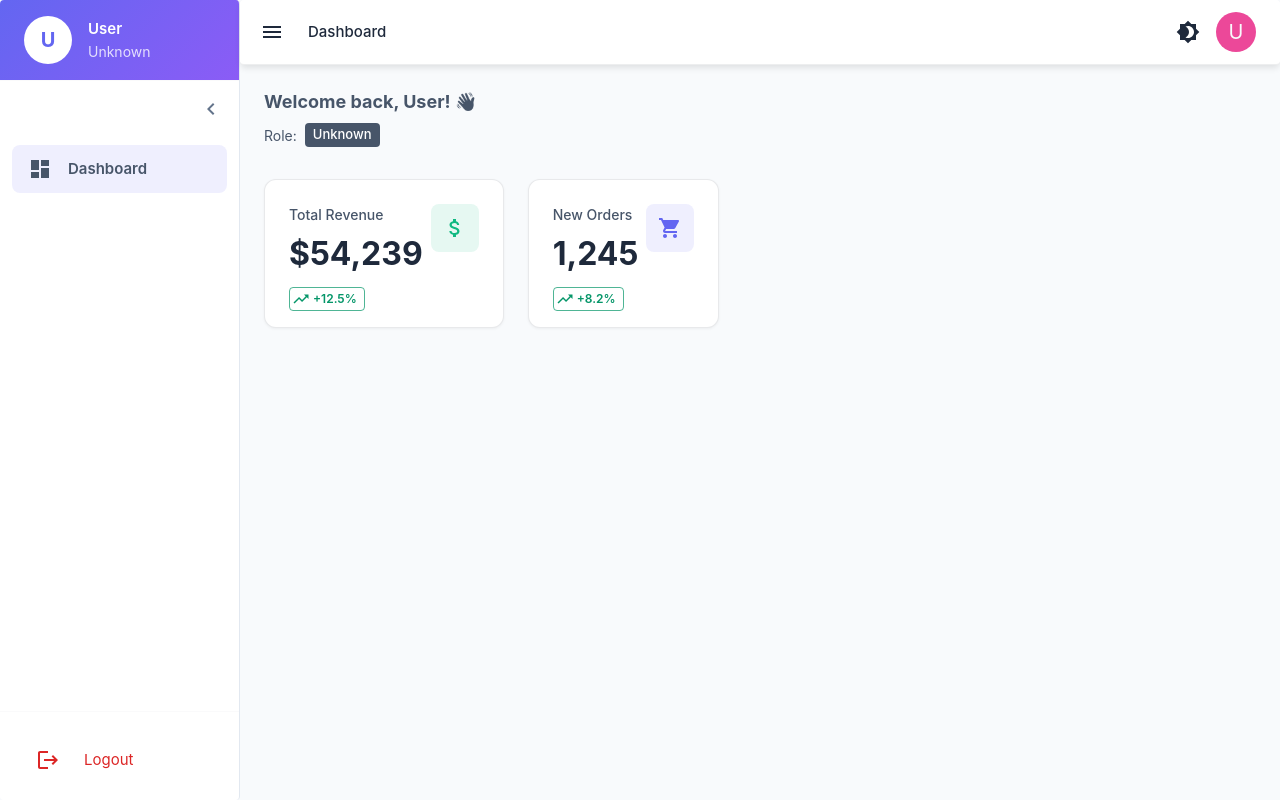
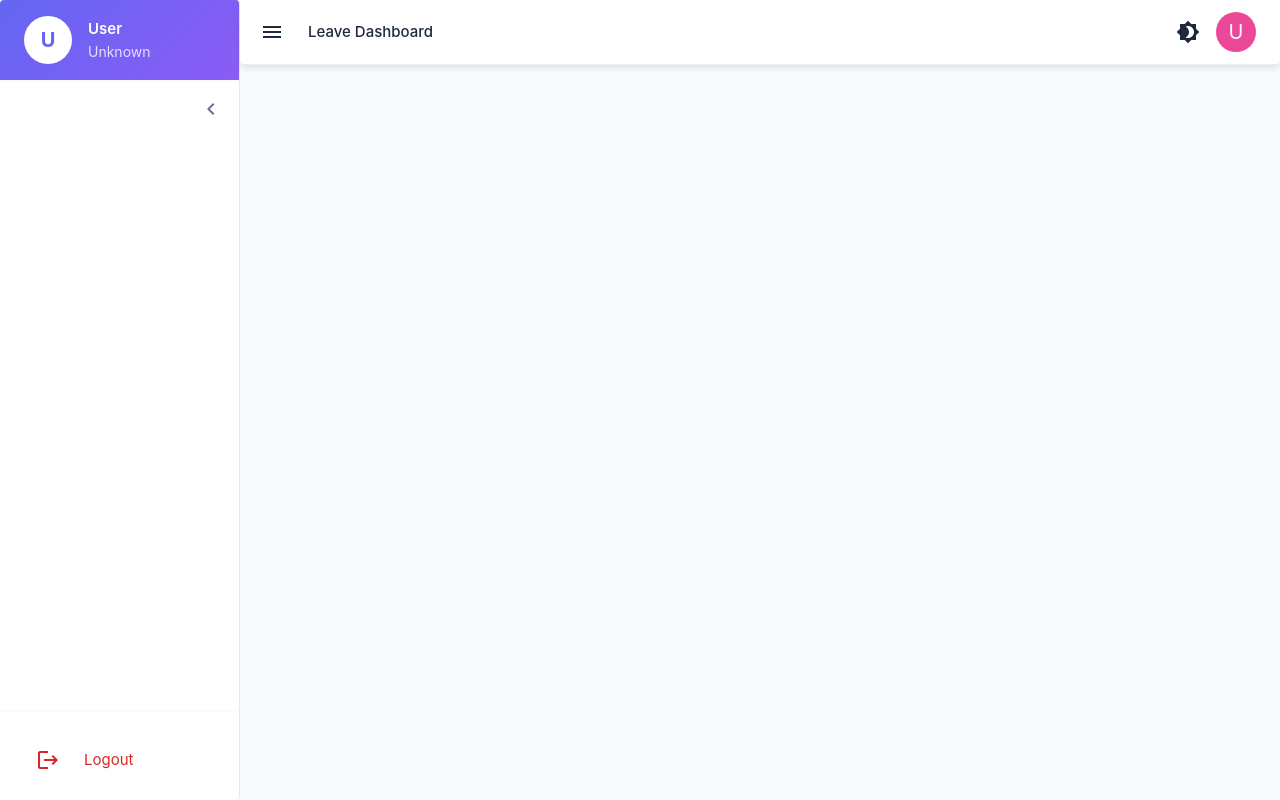
Before and after one commit to RaeesHaider572/ERP-Frontend, a React (Create React App) app: page /dashboard in a window 1280 px wide. Before the commit this address led to /dashboard. Built offline with nearby package versions, Linux system fonts and the light colour scheme; sample sign-in values are in the browser's storage.

Commit message:
layout update

```diff
--- a/src/components/Layout/Layout.jsx
+++ b/src/components/Layout/Layout.jsx
@@ -4,33 +4,24 @@ import {
   AppBar, Box, CssBaseline, Divider, Drawer, IconButton,
   List, ListItem, ListItemButton, ListItemIcon, ListItemText,
   Toolbar, Typography, useMediaQuery, useTheme, Tooltip,
-  Badge, Avatar, styled, Collapse
+  Avatar, styled
 } from '@mui/material';
 import {
   Menu as MenuIcon,
   Dashboard as DashboardIcon,
   People,
   Receipt as ReceiptIcon,
-  Settings,
-  Notifications,
   Brightness4,
   Brightness7,
   ChevronLeft,
   ChevronRight,
-  Warehouse,
-  Percent as PercentIcon,
   AccountBalance as AccountBalanceIcon,
   People as EmployeeIcon,
   EventNote as EventNoteIcon,
   Logout,
   Payments as InstallmentIcon,
   Work as WorkIcon,
-  Payment as PaymentIcon,
-  QrCodeScanner as QrCodeScannerIcon,
   CameraAlt as CameraAltIcon,
-  ExpandLess,
-  ExpandMore,
-  FactCheck as FactCheckIcon,
 } from '@mui/icons-material';
 import { useThemeContext } from '../../contexts/ThemeContext';
 import { useAuth, MODULES } from '../../contexts/AuthContext';
@@ -61,9 +52,6 @@ function Layout() {
   const location = useLocation();
   const { mode, toggleTheme, sidebarOpen, toggleSidebar } = useThemeContext();
 
-  // 🔒 UPDATED — these were commented out before, which is why the sidebar
-  // always showed every menu item to every role. We need them to build a
-  // role-aware menu (Section 10 - Screen-Level Access Control).
   const {
     logout,
     user,
@@ -76,7 +64,6 @@ function Layout() {
   const isMobile = useMediaQuery(theme.breakpoints.down('md'));
   const [mobileOpen, setMobileOpen] = useState(false);
   const [isClosing, setIsClosing] = useState(false);
-  const [openSubMenus, setOpenSubMenus] = useState({});
 
   useEffect(() => {
     if (!user) {
@@ -84,16 +71,19 @@ function Layout() {
     }
   }, [user, navigate]);
 
+  // 🔒 Employees land on Leave Dashboard, not the generic Dashboard.
+  // Custodians and HR are unaffected — they keep the default Dashboard.
+  const isEmployeeOnly = user && !isCustodian() && !isHR();
+
+  useEffect(() => {
+    if (user && (location.pathname === '/dashboard' || location.pathname === '/')) {
+      navigate('/leave-dashboard', { replace: true });
+    }
+  }, [user, location.pathname, navigate]);
+
   const handleLogout = () => {
     logout();
     navigate('/login');
-  };
-
-  const handleSubMenuToggle = (menuText) => {
-    setOpenSubMenus(prev => ({
-      ...prev,
-      [menuText]: !prev[menuText]
-    }));
   };
 
   const handleDrawerClose = () => {
@@ -115,27 +105,24 @@ function Layout() {
     return location.pathname === path || location.pathname.startsWith(path);
   };
 
-  // 🔒 UPDATED — menu is now built from the role, matching Section 10
-  // (Screen-Level Access Control) of the spec:
-  //   - "Employee Leave Applications" / "Employees" screen -> Custodian + HR only
-  //   - "Leave Approval Screen" -> HR only
-  // Everything else (Receipts, Installment Plan, Cash and Bank) is part of
-  // the wider ERP and untouched by this change.
-  // ✅ Role-based menu items - FIXED
+  // 🔒 Role-based menu items (Section 10 - Screen-Level Access Control).
+  // Leave Module is now FLAT for every role — no collapsible dropdown.
   const getMenuItems = () => {
     const items = [];
 
-    // Dashboard - Always show
-    items.push({
-      text: 'Dashboard',
-      icon: <DashboardIcon />,
-      path: '/dashboard'
-    });
+    // Dashboard - hidden for plain employees, shown for custodian/HR
+    // if (!isEmployeeOnly) {
+    //   items.push({
+    //     text: 'Dashboard',
+    //     icon: <DashboardIcon />,
+    //     path: '/dashboard'
+    //   });
+    // }
 
-    // Leave Module - All roles can access
+    // Leave Module - flat top-level links for every role
     if (canAccessModule(MODULES.LEAVE)) {
-      const leaveSubItems = [
-        { text: 'Dashboard', path: '/leave-dashboard' },
+      const leaveItems = [
+        { text: 'Leave Dashboard', path: '/leave-dashboard' },
         { text: 'Apply Leave', path: '/LeaveApply' },
         { text: 'My Requests', path: '/LeaveRequests' },
         { text: 'Leave Balance', path: '/LeaveBalance' },
@@ -143,7 +130,7 @@ function Layout() {
 
       // HR gets additional menu items
       if (isHR()) {
-        leaveSubItems.push(
+        leaveItems.push(
           { text: 'All Requests', path: '/leave/all-requests' },
           { text: 'Approval Dashboard', path: '/leave/approval' }
         );
@@ -151,20 +138,19 @@ function Layout() {
 
       // Custodian gets team requests
       if (isCustodian()) {
-        leaveSubItems.push({ text: 'Team Requests', path: '/leave/team-requests' });
+        leaveItems.push({ text: 'Team Requests', path: '/leave/team-requests' });
       }
 
-      // ✅ FIXED: Properly close the items.push
+      leaveItems.forEach((item) => {
         items.push({
-        text: 'Leave Module',
+          text: item.text,
           icon: <EventNoteIcon />,
-        path: '/leave-dashboard',
-        subItems: leaveSubItems
+          path: item.path
+        });
       });
     }
 
     // Employees - Custodian and HR only
-    // ✅ FIXED: Proper condition
     if (canAccessModule(MODULES.EMPLOYEES) && (isCustodian() || isHR())) {
       items.push({
         text: isHR() ? 'Employees' : 'My Team',
@@ -228,22 +214,13 @@ function Layout() {
   const menuItems = getMenuItems();
 
   const renderMenuItem = (item) => {
-    const hasSubItems = item.subItems && item.subItems.length > 0;
-    const isSubMenuOpen = openSubMenus[item.text] || false;
     const isItemActive = isActive(item.path);
 
     return (
-      <React.Fragment key={item.text}>
-        <ListItem disablePadding sx={{ display: 'block' }}>
+      <ListItem key={item.text} disablePadding sx={{ display: 'block' }}>
         <Tooltip title={item.text} placement="right" disableHoverListener={sidebarOpen}>
           <ListItemButton
-              onClick={() => {
-                if (hasSubItems) {
-                  handleSubMenuToggle(item.text);
-                } else {
-                  navigate(item.path);
-                }
-              }}
+            onClick={() => navigate(item.path)}
             sx={{
               borderRadius: 2,
               mb: 0.5,
@@ -278,7 +255,6 @@ function Layout() {
               {item.icon}
             </ListItemIcon>
             {sidebarOpen && (
-                <>
               <ListItemText
                 primary={item.text}
                 primaryTypographyProps={{
@@ -296,62 +272,10 @@ function Layout() {
                   minWidth: 0,
                 }}
               />
-                  {hasSubItems && (
-                    <IconButton
-                      size="small"
-                      onClick={(e) => {
-                        e.stopPropagation();
-                        handleSubMenuToggle(item.text);
-                      }}
-                      sx={{ ml: 1 }}
-                    >
-                      {isSubMenuOpen ? <ExpandLess /> : <ExpandMore />}
-                    </IconButton>
-                  )}
-                </>
             )}
           </ListItemButton>
         </Tooltip>
       </ListItem>
-        {hasSubItems && sidebarOpen && (
-          <Collapse in={isSubMenuOpen} timeout="auto" unmountOnExit>
-            <List component="div" disablePadding>
-              {item.subItems.map((subItem) => (
-                <ListItem key={subItem.text} disablePadding>
-                  <ListItemButton
-                    onClick={() => navigate(subItem.path)}
-                    sx={{
-                      pl: 4,
-                      py: 0.75,
-                      borderRadius: 2,
-                      mb: 0.25,
-                      mx: 1,
-                      backgroundColor: isActive(subItem.path)
-                        ? (mode === 'light' ? 'rgba(99, 102, 241, 0.08)' : 'rgba(99, 102, 241, 0.15)')
-                        : 'transparent',
-                      '&:hover': {
-                        backgroundColor: mode === 'light' ? '#f1f5f9' : '#334155',
-                      }
-                    }}
-                  >
-                    <ListItemText
-                      primary={subItem.text}
-                      primaryTypographyProps={{
-                        fontSize: '0.875rem',
-                        fontWeight: isActive(subItem.path) ? 500 : 400,
-                        color: isActive(subItem.path)
-                          ? theme.palette.primary.main
-                          : (mode === 'light' ? 'text.secondary' : '#94a3b8'),
-                        noWrap: true,
-                      }}
-                    />
-                  </ListItemButton>
-                </ListItem>
-              ))}
-            </List>
-          </Collapse>
-        )}
-      </React.Fragment>
     );
   };
 
@@ -407,8 +331,6 @@ function Layout() {
                 >
                   {user?.Name || 'User'}
                 </Typography>
-                {/* 🔒 UPDATED — show the real role (Employee/Custodian/HR)
-                    instead of the hardcoded "User" placeholder. */}
                 <Typography
                   variant="body2"
                   sx={{
@@ -541,7 +463,7 @@ function Layout() {
     </Box>
   );
 
-  // Update AppBar title based on route - FIXED
+  // Update AppBar title based on route
   const getPageTitle = () => {
     // Leave routes
     if (location.pathname.includes('/leave-dashboard')) return 'Leave Dashboard';
@@ -562,7 +484,7 @@ function Layout() {
     const route = menuItems.find(item => isActive(item.path));
     if (route) return route.text;
 
-    return 'Dashboard';
+    return isEmployeeOnly ? 'Leave Dashboard' : 'Dashboard';
   };
 
   const drawerWidth = sidebarOpen ? 240 : 60;
```
Lines whose indentation alone changed are shown as unchanged.
